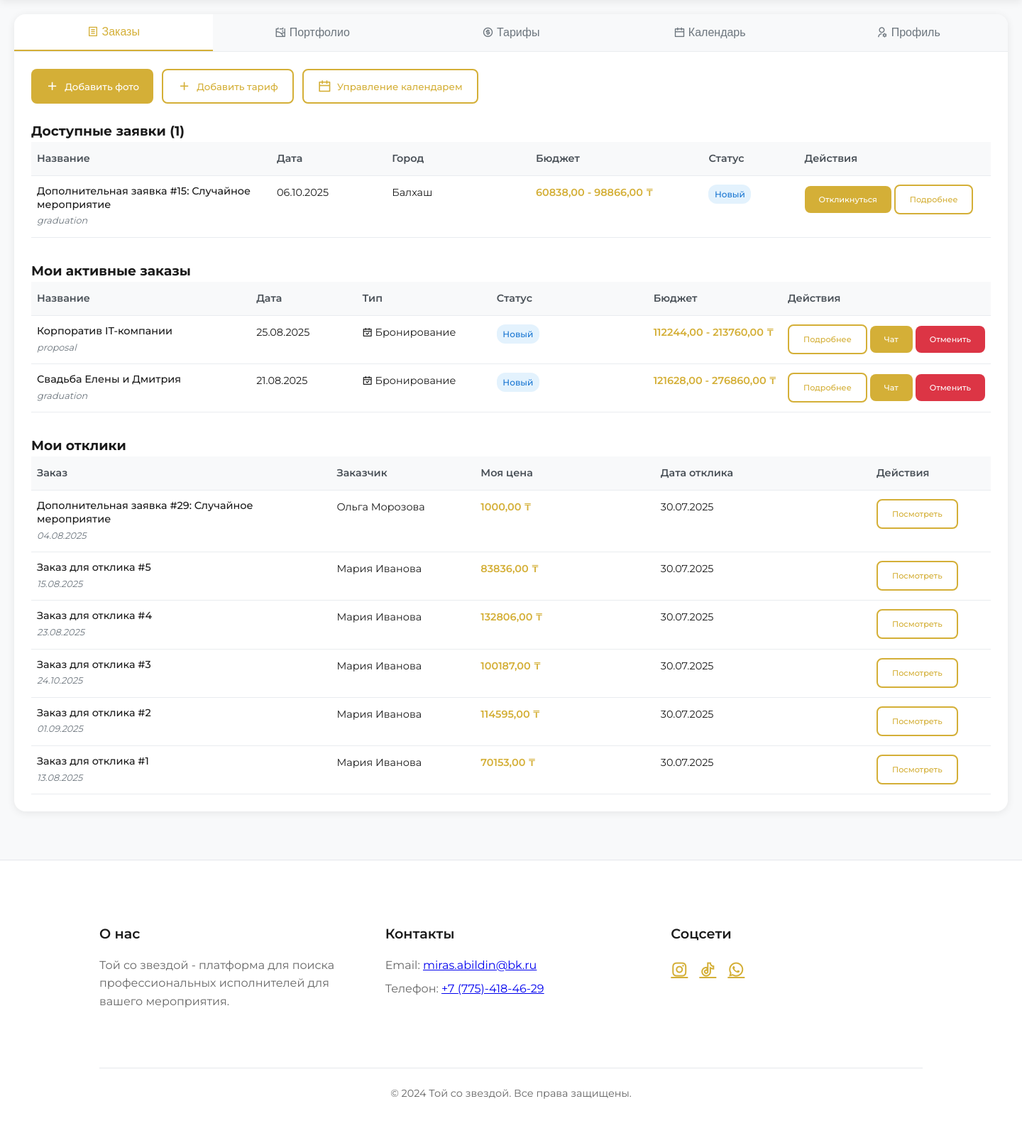
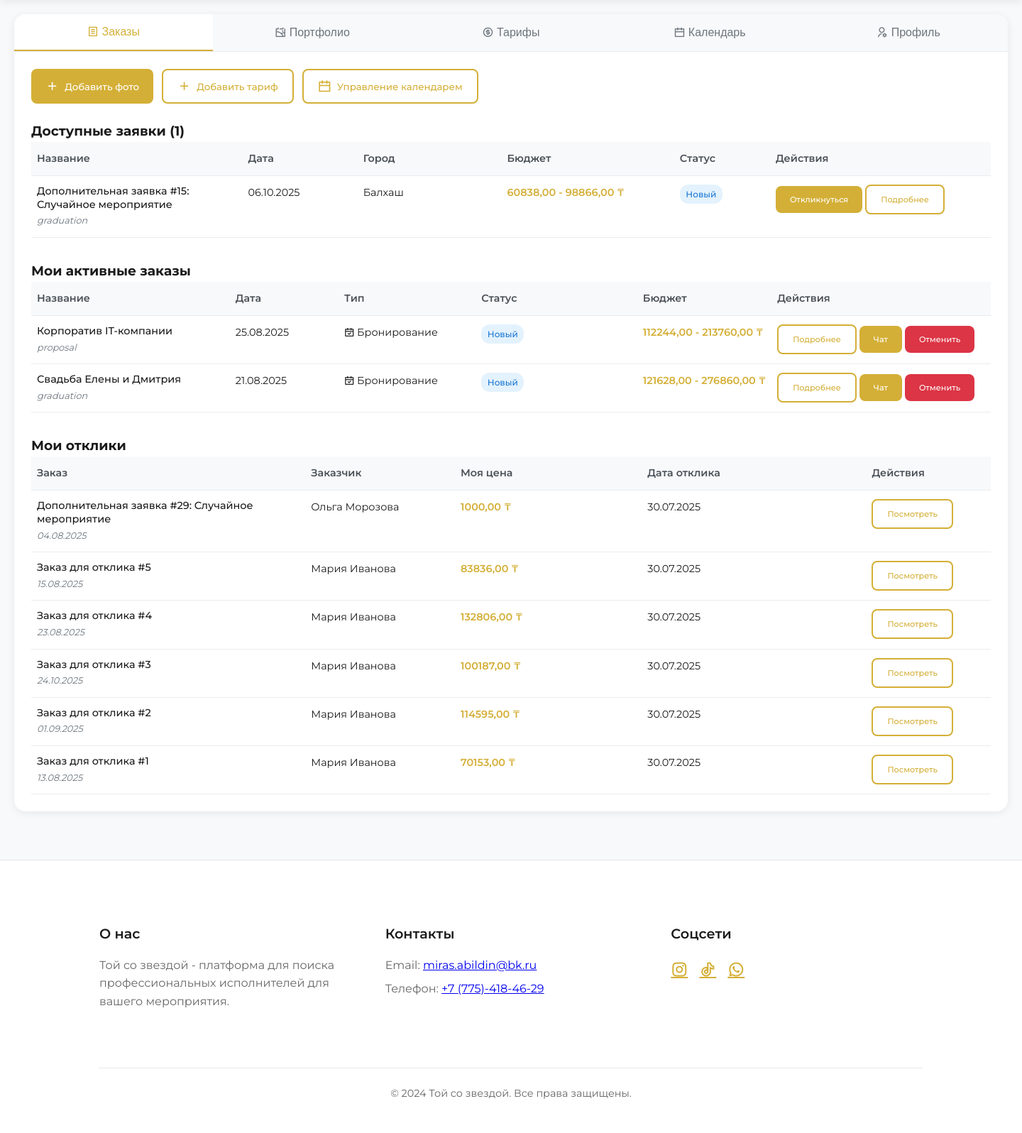
Before and after one commit to SmaylovSerikbay/tsz25, a Django app: page /dashboard/ in a window 1440 px wide. Shown: the part 70-1666 px from the top of the page at 71% size. Run offline with Django 5.2, Linux system fonts and the light colour scheme; a user stored in the database is signed in; data comes from the database, SQL or seed files in the repository; both versions use the stored data as it was after the commit.

Commit message:
Update dashboard-performer.html to adjust table column widths for improved layout and responsiveness. Modify styles for better mobile compatibility. Update db.sqlite3 to reflect recent changes.

```diff
--- a/templates/dashboard-performer.html
+++ b/templates/dashboard-performer.html
@@ -99,9 +99,9 @@
     /* Адаптивные колонки для таблицы заявок */
     .data-table th:nth-child(1), /* Название */
     .data-table td:nth-child(1) {
-      width: 25%;
-      min-width: 180px;
-      max-width: 250px;
+      width: 22%;
+      min-width: 160px;
+      max-width: 220px;
     }
 
     /* Стили для названий заявок */
@@ -151,8 +151,8 @@
 
     .data-table th:nth-child(6), /* Действия */
     .data-table td:nth-child(6) {
-      width: 20%;
-      min-width: 140px;
+      width: 25%;
+      min-width: 180px;
     }
 
     .data-table th {
```
Also changed, not shown: db.sqlite3.
